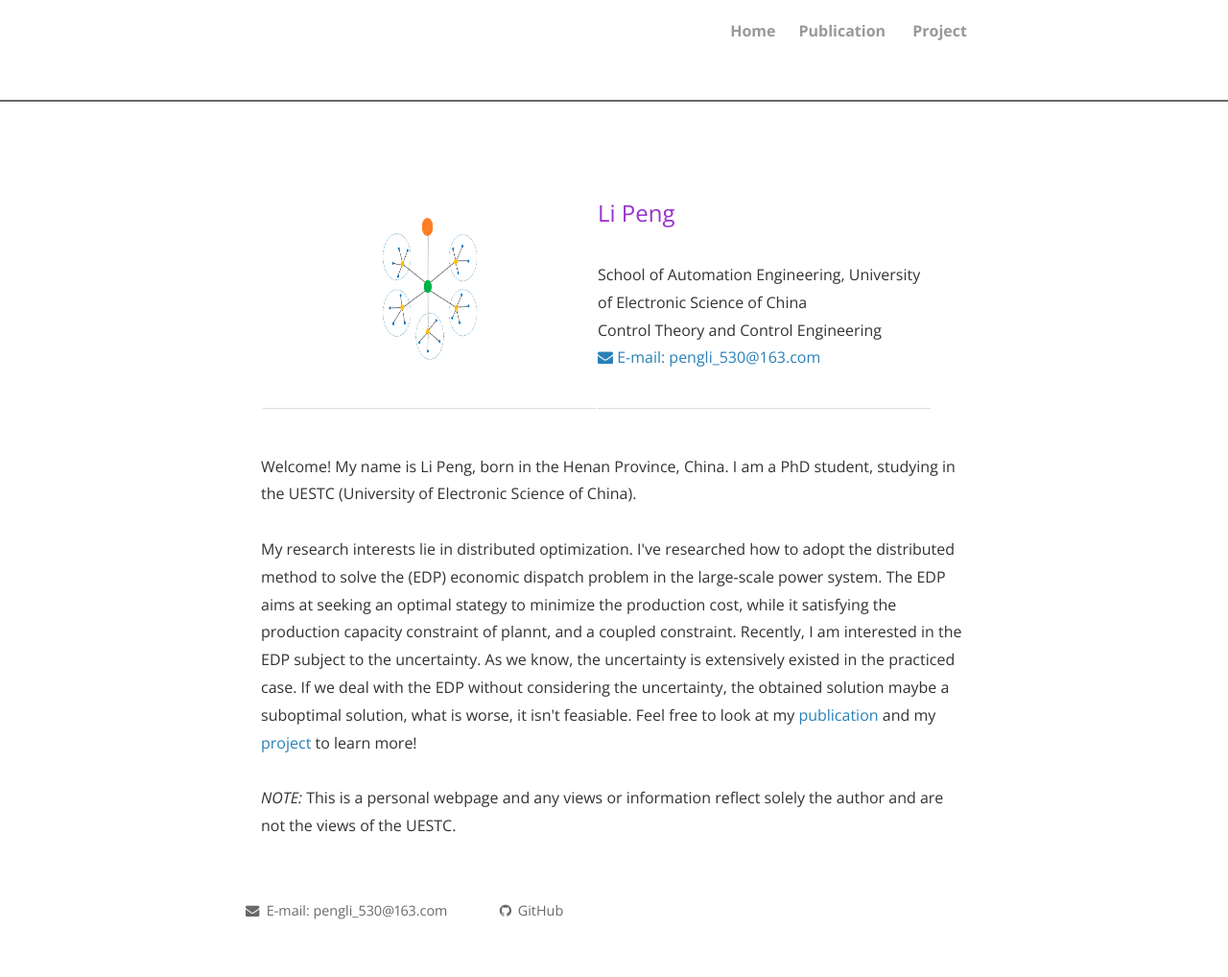
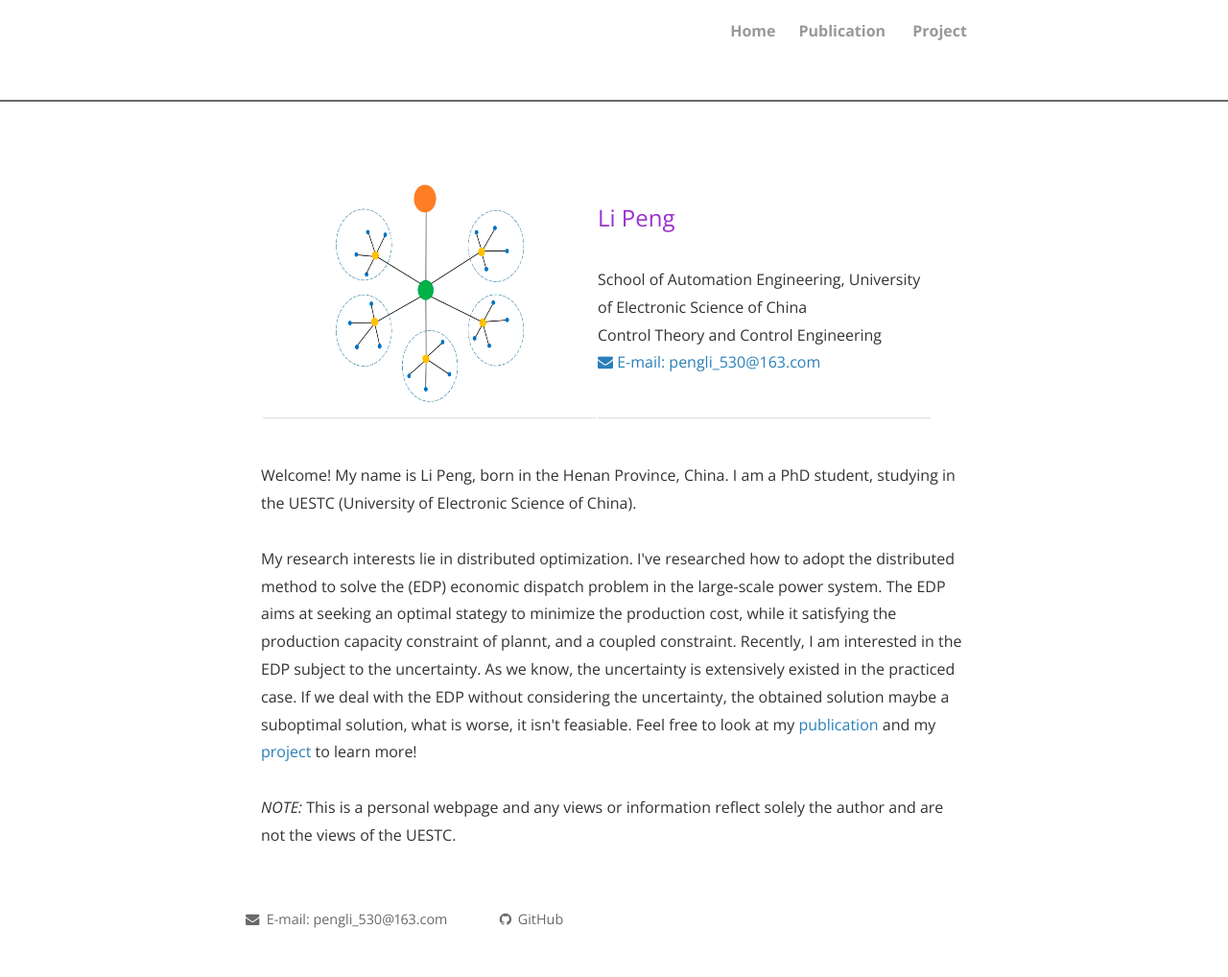
Before and after one commit to lp48280421/lp48280421.github.io, a Jekyll site: the page built from index.html, in a window 1280 px wide. Shown: the whole page at 96% size. Built offline with Jekyll 4.4.1, drawn with Linux system fonts in a browser that asks for light colours; nearby versions of some CDN libraries; the list of posts is cut into pages by our own code; comment, search, counter and statistics services are not loaded; a style sheet for code colours, icons or effects is not loaded.

Commit message:
Update index.html

```diff
--- a/index.html
+++ b/index.html
@@ -37,7 +37,7 @@ border-collapse: separate;
 <table>
 <tr>
 	<td class="left">
-		<img src="profile_picture.png" alt="Li Peng pic" style="width:100px;height:150px;" title="Paul Soto"; algin="middle">
+		<img src="profile_picture.png" alt="Li Peng pic" style="width:200px;height:230px;" title="Paul Soto"; algin="middle">
 	</td>
 
 	<td class="right">
```
